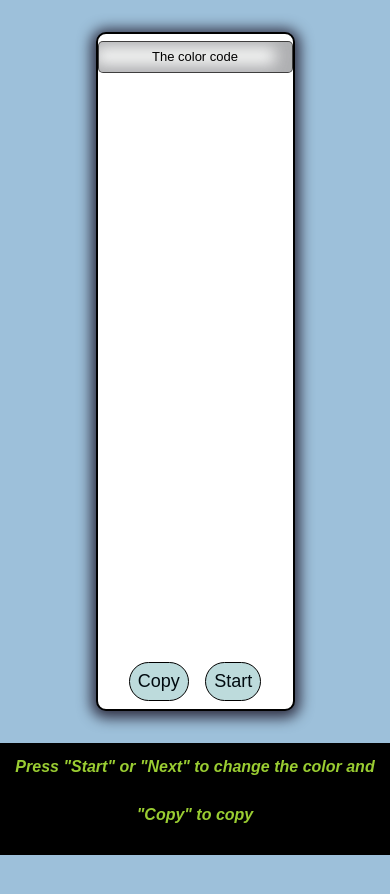
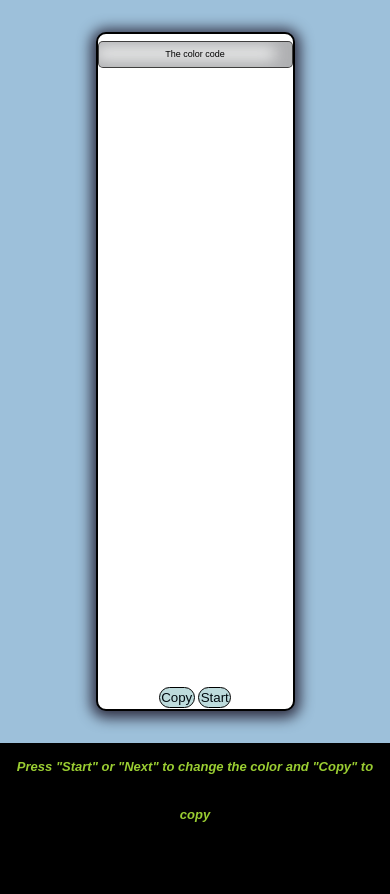
Before and after one commit to Rahul-aithal/Random_color_generator, a plain HTML site: page index.html in a window 390 px wide. Before the commit the page ends 855 px from the top, so only its background shows below. Drawn offline with Linux system fonts and the light colour scheme.

Commit message:
Upadte font size in small screens

```diff
--- a/index.css
+++ b/index.css
@@ -134,6 +134,10 @@ body {
         /* Adjust font size */
     }
 
+    .controller button {
+        font-size: medium;
+    }
+
     .instruct {
         width: 100vw;
         /* Set width to full viewport width */
@@ -159,8 +163,12 @@ body {
         /* Adjust padding */
         margin-top: 0.45rem;
         /* Adjust margin */
-        font-size: medium;
+        font-size: small;
         /* Adjust font size */
+    }
+
+    .controller button {
+        font-size: small;
     }
 
     .instruct {
@@ -191,14 +199,25 @@ body {
         /* Adjust padding */
         margin-top: 0.45rem;
         /* Adjust margin */
-        font-size: small;
+        font-size: xx-small;
         /* Adjust font size */
+
+
+    }
+
+
+    .controller button {
+        margin: 0.1rem;
+        padding: 0.1rem;
+        font-size: smaller;
+
     }
 
     .instruct {
         width: 100vw;
         /* Set width to full viewport width */
-        height: 7rem;
+        height: 10rem;
         /* Set height */
+        font-size: small;
     }
 }
```
